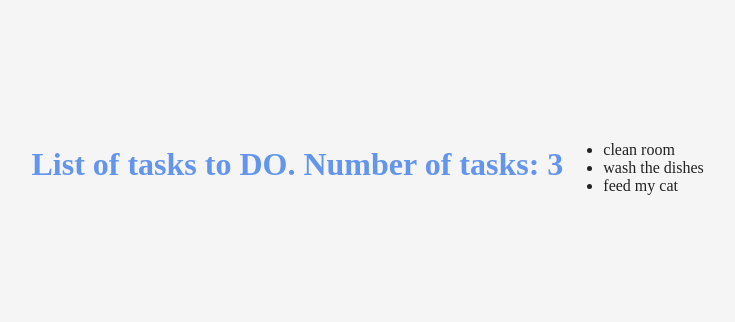
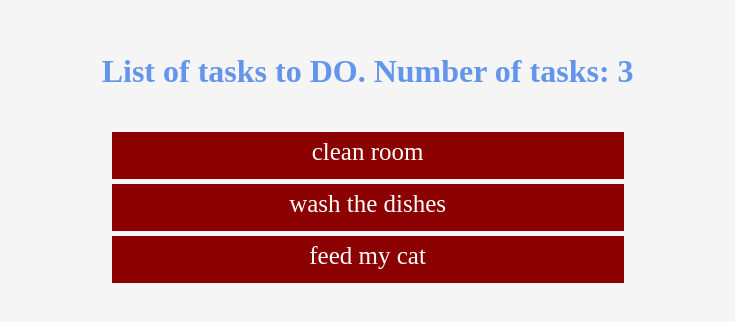
Before and after one commit to Sythrill/Webpack_Zad2, a React app: page / in a window 1280 px wide. Shown: the part 232-554 px from the top of the page, without its empty margins (274-1009 px from the left). Built offline with nearby package versions, Linux system fonts and the light colour scheme.

Commit message:
add style to Todo list items

```diff
--- a/src/components/TodoList.js
+++ b/src/components/TodoList.js
@@ -1,9 +1,13 @@
 import React from 'react';
+import style from '../styles/TodoList.css';
 
 const TodoList = (props) => (
-    <ul>
+    <ul className={style.List}>
         {
-            props.data.map((item) => <li onClick={() => {props.remove(item.id)}} key={item.id}>{item.text}</li>)
+            props.data.map((item) => <li
+                onClick={() => {props.remove(item.id)}}
+                key={item.id}
+                className={style.ListItem}>{item.text}</li>)
         }
     </ul>
 );
--- a/src/styles/App.css
+++ b/src/styles/App.css
@@ -2,8 +2,8 @@
     background-color: #f5f5f5;
     color: #222;
     display: flex;
-    flex-direction: row;
-    flex-wrap: wrap;
+    flex-direction: column;
+    flex-wrap: nowrap;
     justify-content: center;
     align-items: center;
     align-content: center;
--- a/src/styles/Title.css
+++ b/src/styles/Title.css
@@ -1,4 +1,3 @@
 .AppTitle {
     color: #6495ed;
-    align-self: flex-start;
 }
--- /dev/null
+++ b/src/styles/TodoList.css
@@ -0,0 +1,21 @@
+.ListItem {
+    border: dashed 1px #8b0000;
+    width: 500px;
+    height: 35px;
+    padding: 5px;
+    margin: 5px;
+    list-style: none;
+    background-color: #8b0000;
+    color: #ffffff;
+    text-align: center;
+    font-size: 25px;
+}
+
+.ListItem:hover {
+    cursor: pointer;
+    background-color: #b22222;
+}
+
+.List {
+    padding: 0;
+}
```
Also changed, not shown: 2 other files (tests, documents, lock files or other folders).
